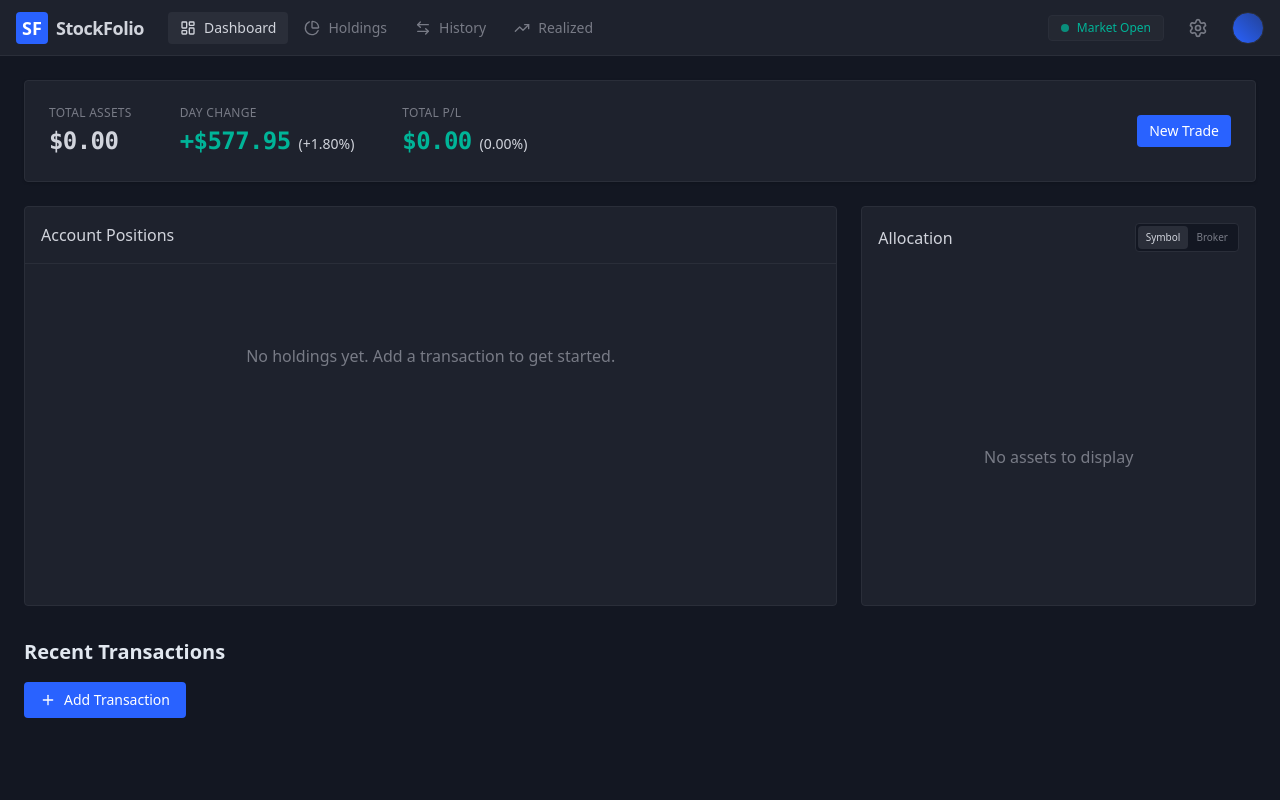
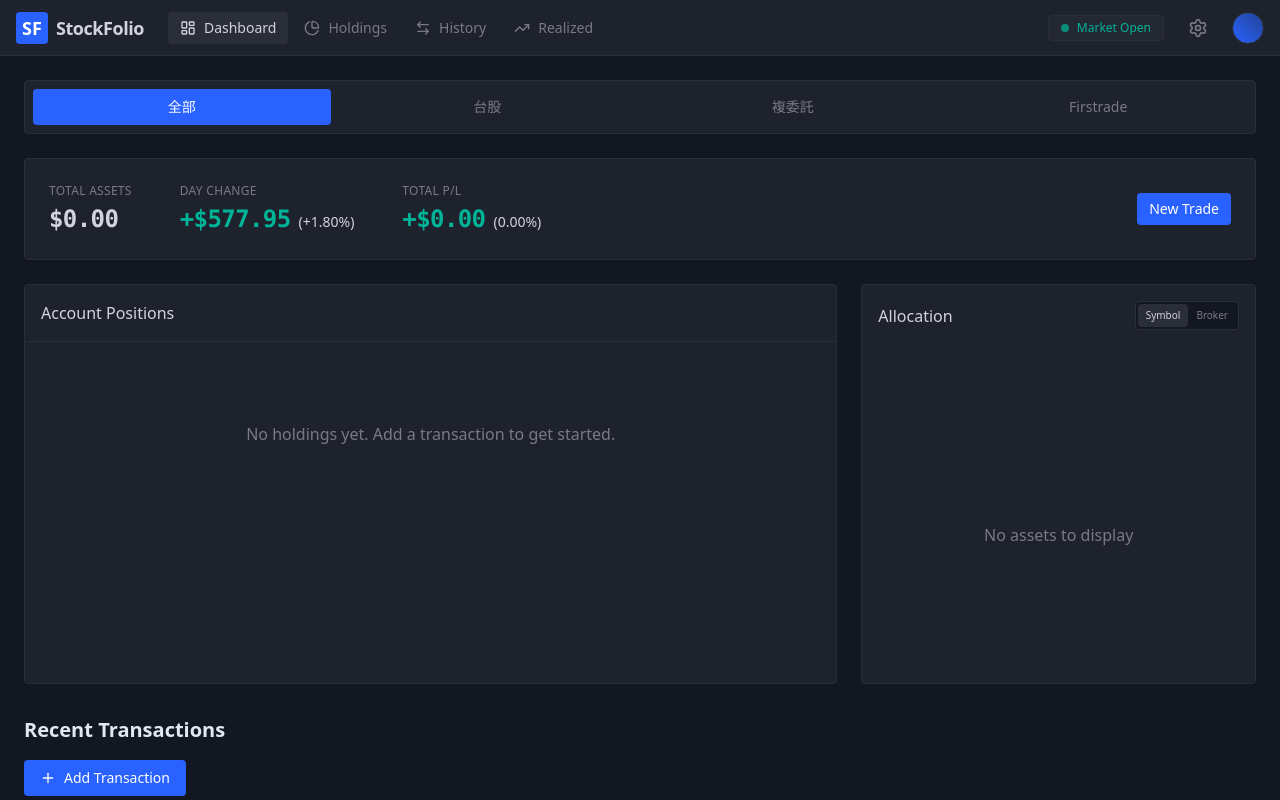
Before and after one commit to rayrain161/Stock-Portfolio, a React (Vite) app: page / in a window 1280 px wide. Built offline with nearby package versions, Linux system fonts and the light colour scheme.

Commit message:
feat: add broker filter tabs to dashboard (All/FubonTW/FubonSub/Firstrade)

```diff
--- a/src/components/Dashboard.tsx
+++ b/src/components/Dashboard.tsx
@@ -4,6 +4,7 @@ import { PieChart, Pie, Cell, ResponsiveContainer, Tooltip, Legend } from 'recha
 import { HoldingsTable } from './HoldingsTable';
 import { clsx } from 'clsx';
 import { RefreshCw } from 'lucide-react';
+import type { Broker } from '../types';
 
 const COLORS = ['#2962ff', '#e22a19', '#00b498', '#f59e0b', '#8b5cf6', '#ec4899', '#6366f1'];
 
@@ -14,6 +15,7 @@ interface DashboardProps {
 export const Dashboard: React.FC<DashboardProps> = ({ onNewTrade }) => {
   const { stats, holdings, refreshPrices, apiKey } = usePortfolioContext();
   const [allocationType, setAllocationType] = React.useState<'symbol' | 'broker'>('symbol');
+  const [brokerFilter, setBrokerFilter] = React.useState<'all' | Broker>('all');
   const [isRefreshing, setIsRefreshing] = React.useState(false);
 
   const handleRefresh = async () => {
@@ -22,15 +24,45 @@ export const Dashboard: React.FC<DashboardProps> = ({ onNewTrade }) => {
     setIsRefreshing(false);
   };
 
+  // Filter holdings based on selected broker
+  const filteredHoldings = React.useMemo(() => {
+    if (brokerFilter === 'all') return holdings;
+    return holdings.filter(h => h.broker === brokerFilter);
+  }, [holdings, brokerFilter]);
+
+  // Calculate filtered stats
+  const filteredStats = React.useMemo(() => {
+    let totalValue = 0;
+    let totalCost = 0;
+    let totalUnrealizedPL = 0;
+
+    filteredHoldings.forEach((h) => {
+      const price = h.currentPrice || h.avgCost;
+      const value = h.shares * price;
+      const cost = h.shares * h.avgCost;
+
+      totalValue += value;
+      totalCost += cost;
+      totalUnrealizedPL += (value - cost);
+    });
+
+    return {
+      totalValue,
+      totalCost,
+      totalUnrealizedPL,
+      totalUnrealizedPLPercent: totalCost > 0 ? (totalUnrealizedPL / totalCost) * 100 : 0,
+    };
+  }, [filteredHoldings]);
+
   const allocationData = React.useMemo(() => {
     if (allocationType === 'symbol') {
-      return holdings.map(h => ({
+      return filteredHoldings.map(h => ({
         name: h.symbol,
         value: h.shares * (h.currentPrice || h.avgCost),
       })).sort((a, b) => b.value - a.value);
     } else {
       const brokerMap = new Map<string, number>();
-      holdings.forEach(h => {
+      filteredHoldings.forEach(h => {
         const value = h.shares * (h.currentPrice || h.avgCost);
         brokerMap.set(h.broker, (brokerMap.get(h.broker) || 0) + value);
       });
@@ -39,7 +71,7 @@ export const Dashboard: React.FC<DashboardProps> = ({ onNewTrade }) => {
         value
       })).sort((a, b) => b.value - a.value);
     }
-  }, [holdings, allocationType]);
+  }, [filteredHoldings, allocationType]);
 
   const SummaryItem = ({ label, value, subValue, color = '#d1d4dc' }: any) => (
     <div className="flex flex-col">
@@ -53,12 +85,37 @@ export const Dashboard: React.FC<DashboardProps> = ({ onNewTrade }) => {
 
   return (
     <div className="flex flex-col gap-6 h-full">
+      {/* Broker Filter Tabs */}
+      <div className="bg-[#1e222d] border border-[#2a2e39] rounded p-2">
+        <div className="flex gap-2">
+          {[
+            { id: 'all', label: '全部' },
+            { id: 'FubonTW', label: '台股' },
+            { id: 'FubonSub', label: '複委託' },
+            { id: 'Firstrade', label: 'Firstrade' },
+          ].map((filter) => (
+            <button
+              key={filter.id}
+              onClick={() => setBrokerFilter(filter.id as 'all' | Broker)}
+              className={clsx(
+                'flex-1 px-4 py-2 text-sm font-medium rounded transition-colors',
+                brokerFilter === filter.id
+                  ? 'bg-[#2962ff] text-white'
+                  : 'text-[#787b86] hover:bg-[#2a2e39] hover:text-[#d1d4dc]'
+              )}
+            >
+              {filter.label}
+            </button>
+          ))}
+        </div>
+      </div>
+
       {/* Summary Strip */}
       <div className="bg-[#1e222d] border border-[#2a2e39] p-6 rounded flex items-center justify-between shadow-sm">
         <div className="flex gap-12">
           <SummaryItem
             label="Total Assets"
-            value={`$${stats.totalValue.toLocaleString(undefined, { minimumFractionDigits: 2, maximumFractionDigits: 2 })}`}
+            value={`$${filteredStats.totalValue.toLocaleString(undefined, { minimumFractionDigits: 2, maximumFractionDigits: 2 })}`}
             color="#d1d4dc"
           />
           <SummaryItem
@@ -69,9 +126,9 @@ export const Dashboard: React.FC<DashboardProps> = ({ onNewTrade }) => {
           />
           <SummaryItem
             label="Total P/L"
-            value={`$${Math.abs(stats.totalUnrealizedPL).toLocaleString(undefined, { minimumFractionDigits: 2, maximumFractionDigits: 2 })}`}
-            subValue={`(${((Math.abs(stats.totalUnrealizedPL) / (stats.totalCost || 1)) * 100).toFixed(2)}%)`}
-            color={stats.totalUnrealizedPL >= 0 ? '#00b498' : '#e22a19'}
+            value={`${filteredStats.totalUnrealizedPL >= 0 ? '+' : '-'}$${Math.abs(filteredStats.totalUnrealizedPL).toLocaleString(undefined, { minimumFractionDigits: 2, maximumFractionDigits: 2 })}`}
+            subValue={`(${filteredStats.totalUnrealizedPLPercent.toFixed(2)}%)`}
+            color={filteredStats.totalUnrealizedPL >= 0 ? '#00b498' : '#e22a19'}
           />
         </div>
         <div className="flex gap-2">
@@ -104,7 +161,7 @@ export const Dashboard: React.FC<DashboardProps> = ({ onNewTrade }) => {
               <h3 className="text-[#d1d4dc] font-medium">Account Positions</h3>
             </div>
             <div className="flex-1 overflow-auto">
-              <HoldingsTable />
+              <HoldingsTable holdings={filteredHoldings} />
             </div>
           </div>
         </div>
@@ -167,7 +224,7 @@ export const Dashboard: React.FC<DashboardProps> = ({ onNewTrade }) => {
                     <text x="50%" y="50%" textAnchor="middle" dominantBaseline="middle">
                       <tspan x="50%" dy="-1em" fontSize="12" fill="#787b86">Total Assets</tspan>
                       <tspan x="50%" dy="1.5em" fontSize="18" fontWeight="bold" fill="#d1d4dc">
-                        ${stats.totalValue.toLocaleString(undefined, { maximumFractionDigits: 0 })}
+                        ${filteredStats.totalValue.toLocaleString(undefined, { maximumFractionDigits: 0 })}
                       </tspan>
                     </text>
                   </PieChart>
--- a/src/components/HoldingsTable.tsx
+++ b/src/components/HoldingsTable.tsx
@@ -1,9 +1,15 @@
 import React from 'react';
 import { usePortfolioContext } from '../context/PortfolioContext';
 import { clsx } from 'clsx';
+import type { Holding } from '../types';
 
-export const HoldingsTable: React.FC = () => {
-  const { holdings } = usePortfolioContext();
+interface HoldingsTableProps {
+  holdings?: Holding[];
+}
+
+export const HoldingsTable: React.FC<HoldingsTableProps> = ({ holdings: propHoldings }) => {
+  const { holdings: contextHoldings } = usePortfolioContext();
+  const holdings = propHoldings || contextHoldings;
 
   if (holdings.length === 0) {
     return (
```
